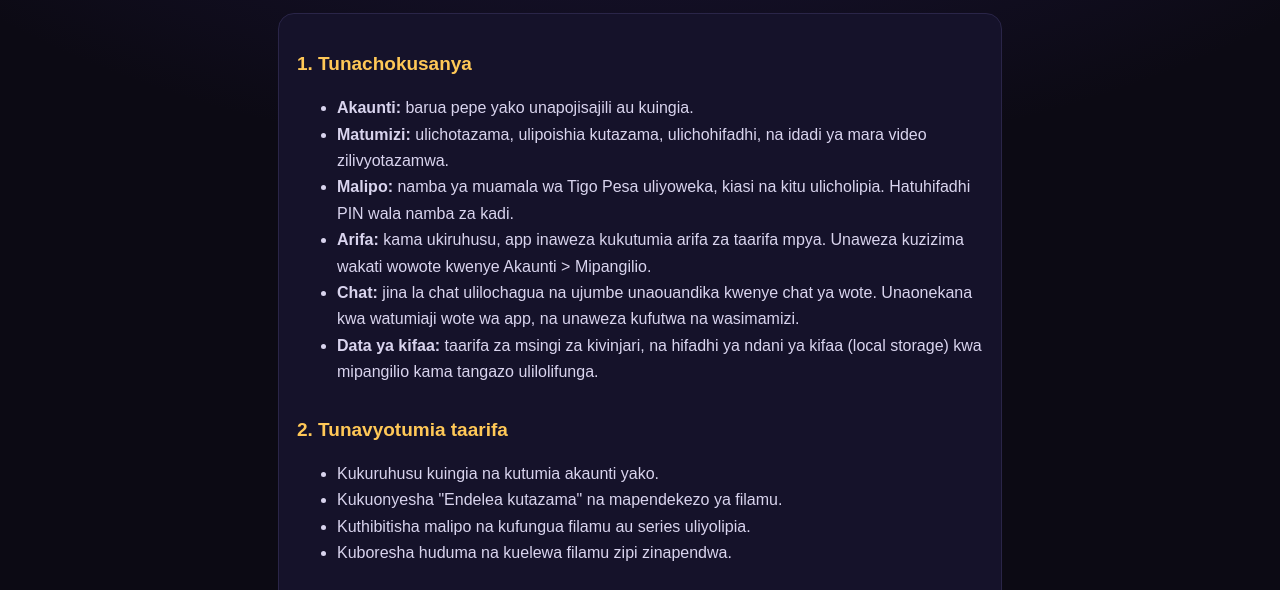
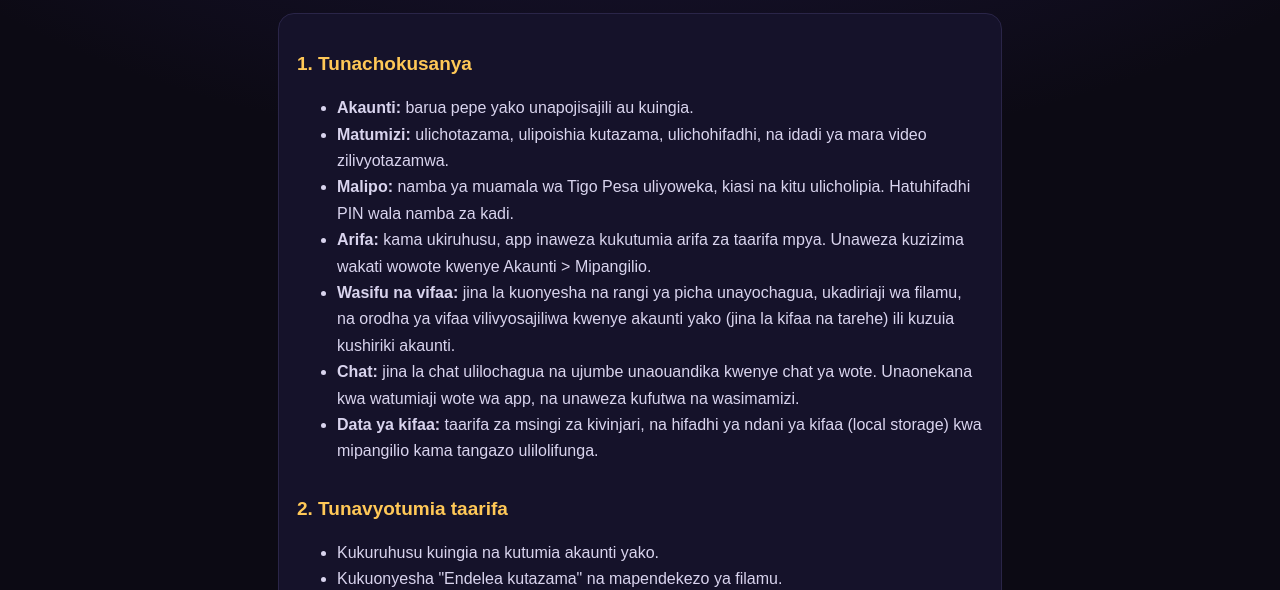
Before and after one commit to Pros0675/Pros0675.github.io, a plain HTML site: page privacy.html in a window 1280 px wide. Shown: the part 174-764 px from the top of the page. Drawn offline with Linux system fonts and the light colour scheme.

Commit message:
Update privacy.html

```diff
--- a/privacy.html
+++ b/privacy.html
@@ -37,6 +37,7 @@ footer{margin-top:34px;text-align:center;color:var(--muted);font-size:13px}
   <li><b>Matumizi:</b> ulichotazama, ulipoishia kutazama, ulichohifadhi, na idadi ya mara video zilivyotazamwa.</li>
   <li><b>Malipo:</b> namba ya muamala wa Tigo Pesa uliyoweka, kiasi na kitu ulicholipia. Hatuhifadhi PIN wala namba za kadi.</li>
   <li><b>Arifa:</b> kama ukiruhusu, app inaweza kukutumia arifa za taarifa mpya. Unaweza kuzizima wakati wowote kwenye Akaunti > Mipangilio.</li>
+  <li><b>Wasifu na vifaa:</b> jina la kuonyesha na rangi ya picha unayochagua, ukadiriaji wa filamu, na orodha ya vifaa vilivyosajiliwa kwenye akaunti yako (jina la kifaa na tarehe) ili kuzuia kushiriki akaunti.</li>
   <li><b>Chat:</b> jina la chat ulilochagua na ujumbe unaouandika kwenye chat ya wote. Unaonekana kwa watumiaji wote wa app, na unaweza kufutwa na wasimamizi.</li>
   <li><b>Data ya kifaa:</b> taarifa za msingi za kivinjari, na hifadhi ya ndani ya kifaa (local storage) kwa mipangilio kama tangazo ulilolifunga.</li>
 </ul>
```
